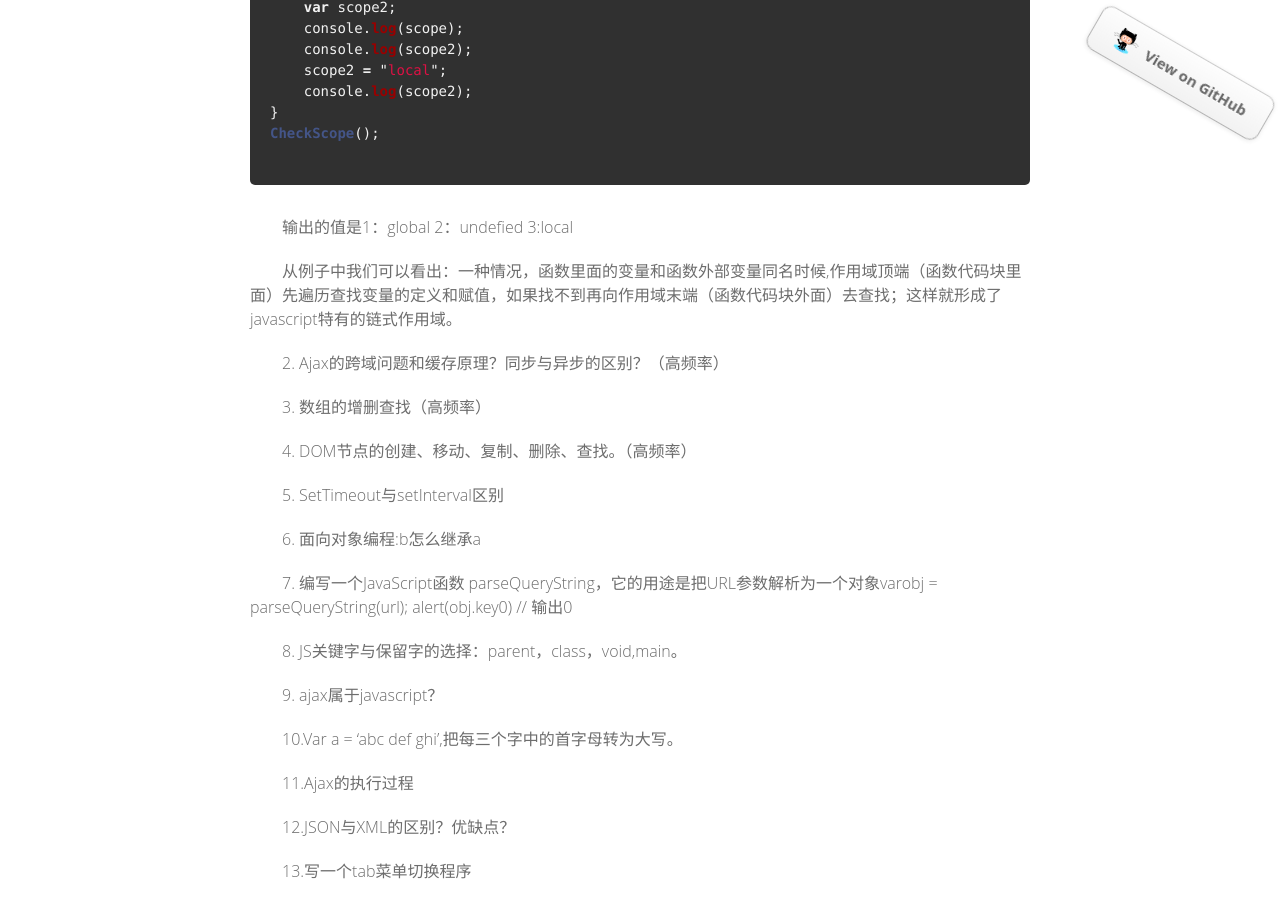
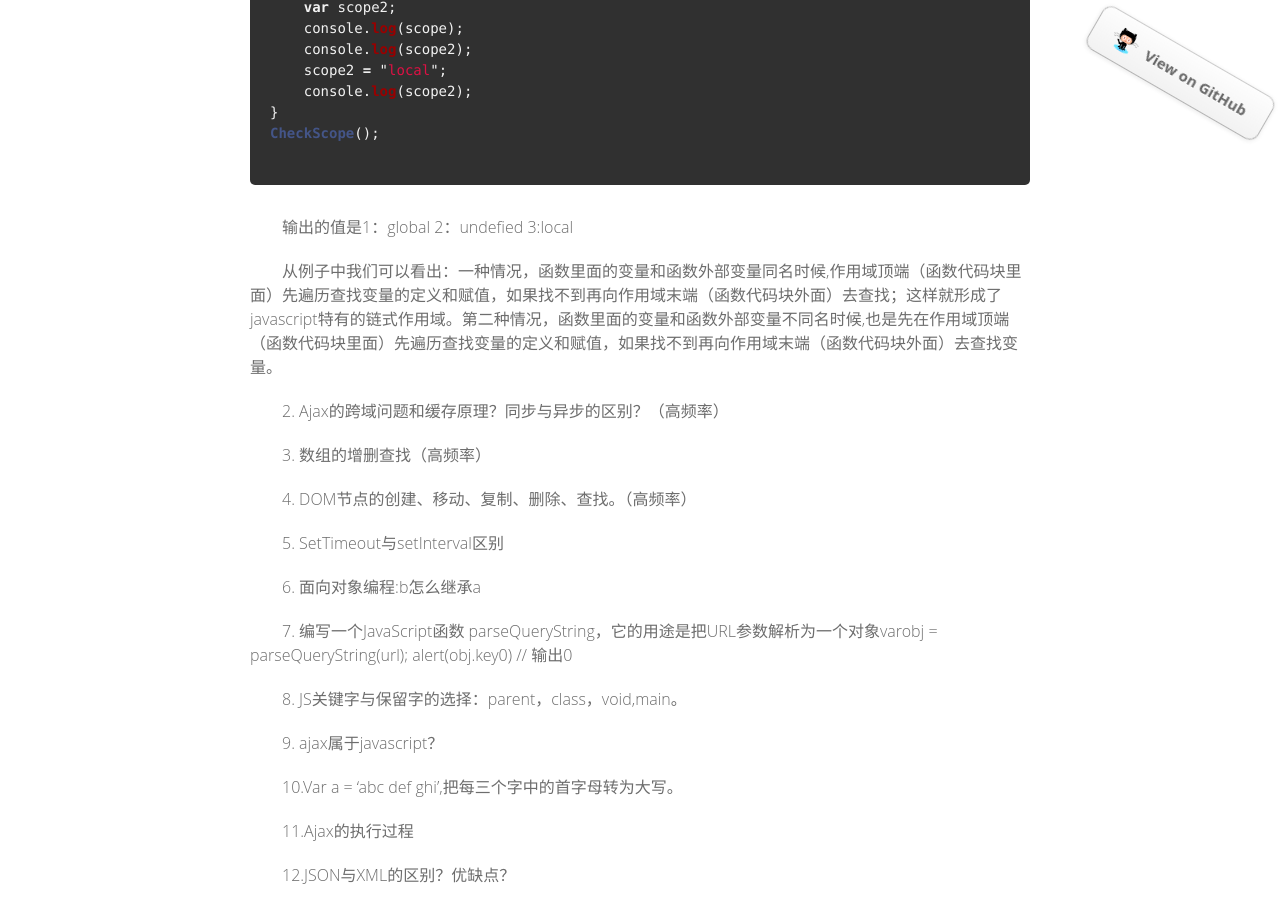
Before and after one commit to yubiaobin/yubiaobin.github.io, a Jekyll site: the page built from _posts/2013-01-12-interview.html, in a window 1280 px wide and 900 px high, scrolled down 2481 px. Built offline with Jekyll 4.4.1, drawn with Linux system fonts in a browser that asks for light colours; comment, search, counter and statistics services are not loaded.

Commit message:
modified the interview answer on this blog

```diff
--- a/_posts/2013-01-12-interview.html
+++ b/_posts/2013-01-12-interview.html
@@ -121,7 +121,7 @@ CheckScope();
 	{% highlight javascript %}
 var scope = "global";
 function CheckScope(){
-	console.log(scope);
+console.log(scope);
     console.log(scope2);
     var scope2 = "local2";
     console.log(scope2);
@@ -144,7 +144,7 @@ CheckScope();
 	{% endhighlight %}
 </p>
 <p>输出的值是1：global 2：undefied 3:local</p>
-<p>从例子中我们可以看出：一种情况，函数里面的变量和函数外部变量同名时候,作用域顶端（函数代码块里面）先遍历查找变量的定义和赋值，如果找不到再向作用域末端（函数代码块外面）去查找；这样就形成了javascript特有的链式作用域。</p>
+<p>从例子中我们可以看出：一种情况，函数里面的变量和函数外部变量同名时候,作用域顶端（函数代码块里面）先遍历查找变量的定义和赋值，如果找不到再向作用域末端（函数代码块外面）去查找；这样就形成了javascript特有的链式作用域。第二种情况，函数里面的变量和函数外部变量不同名时候,也是先在作用域顶端（函数代码块里面）先遍历查找变量的定义和赋值，如果找不到再向作用域末端（函数代码块外面）去查找变量。</p>
 
 
 
```
